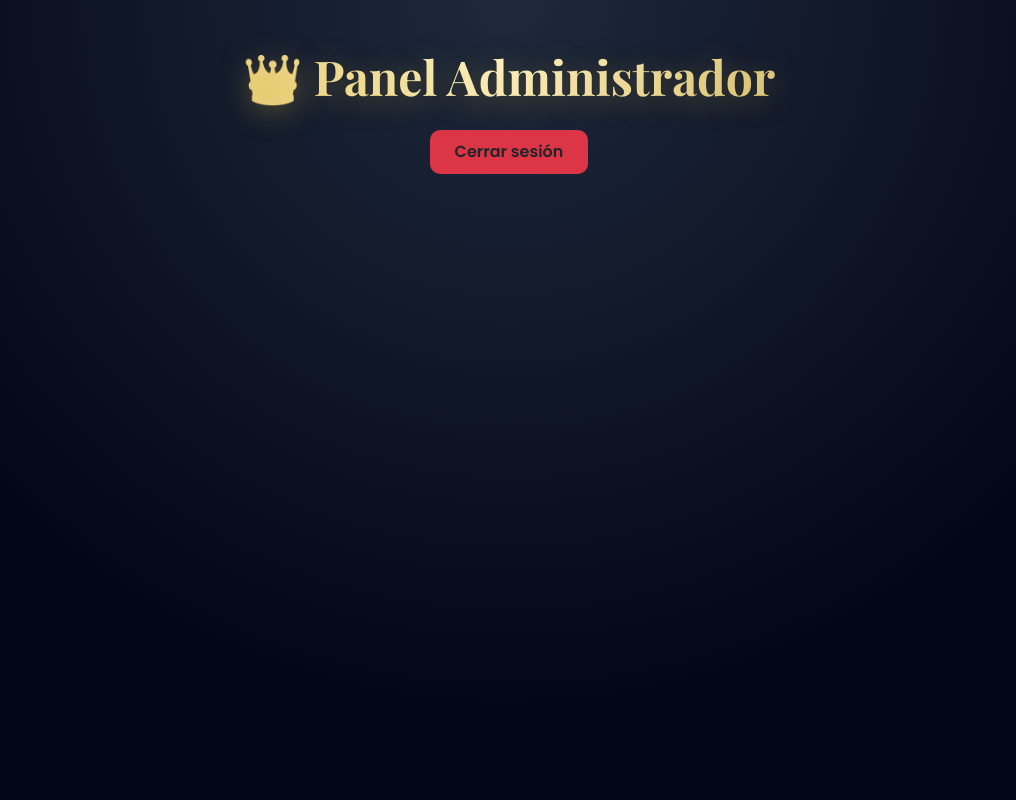
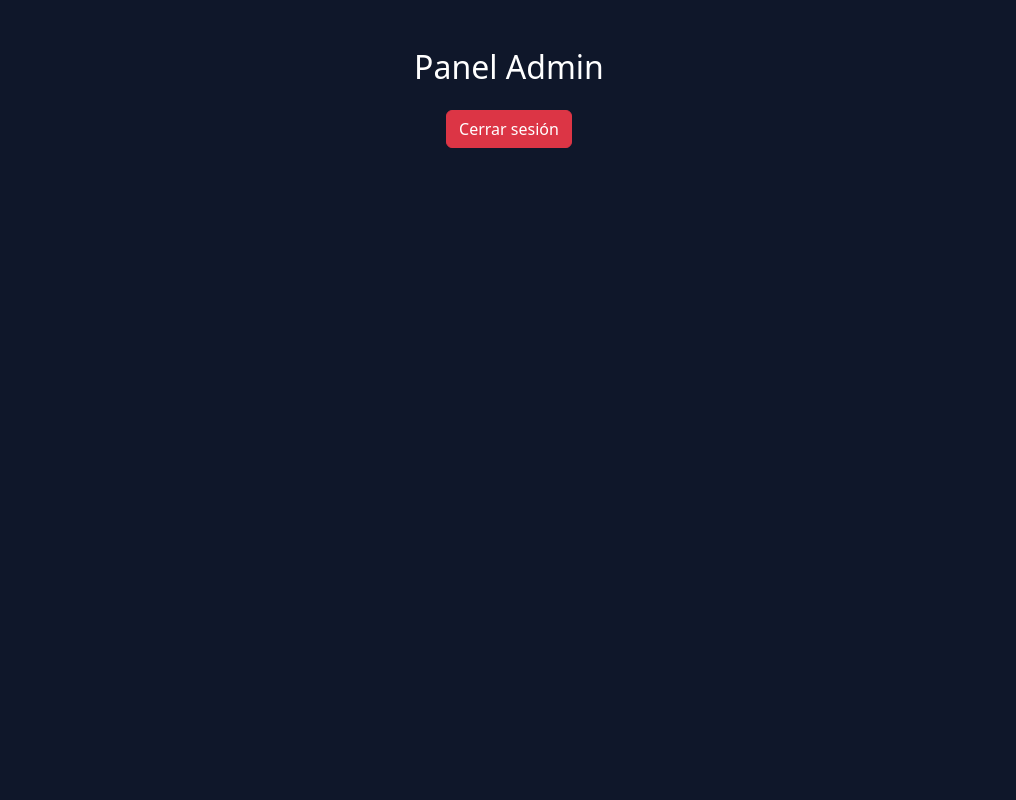
Before and after one commit to alex2205a/votacion-reina, a Flask app: page /admin in a window 1280 px wide. Shown: the whole page, without its empty margins (131-1147 px from the left). Run offline with Flask 3, Linux system fonts and the light colour scheme; the visitor is signed in with stand-in values (Sample User, id 1); data that the repository does not hold is empty; some libraries are stand-ins or nearby versions.

Commit message:
Update admin.html

```diff
--- a/templates/admin.html
+++ b/templates/admin.html
@@ -1,169 +1,30 @@
 <!DOCTYPE html>
 <html lang="es">
 <head>
-
 <meta charset="UTF-8">
 <title>Panel Administrador</title>
 <meta name="viewport" content="width=device-width, initial-scale=1">
 
 <link href="https://cdn.jsdelivr.net/npm/bootstrap@5.3.2/dist/css/bootstrap.min.css" rel="stylesheet">
 
-<link href="https://fonts.googleapis.com/css2?family=Playfair+Display:wght@700&family=Poppins:wght@300;400;600&display=swap" rel="stylesheet">
-
 <style>
-
-/* ===== PALETA ===== */
-
-:root{
---gold-main:#d4af37;
---gold-soft:#f5e6a5;
---gold-dark:#b8962e;
-
---bg-dark:#1e293b;
---bg-darker:#020617;
+body{
+background:#0f172a;
+color:white;
 }
 
-/* ===== FONDO ===== */
-
-body{
-background: radial-gradient(circle at top, #1e293b 0%, #020617 70%);
-font-family:'Poppins',sans-serif;
-color:white;
-min-height:100vh;
+.card-admin{
+background:white;
+border-radius:20px;
+padding:20px;
+color:black;
 }
 
-/* ===== TITULO ===== */
-
-.titulo-gala{
-font-family:'Playfair Display',serif;
-font-size:clamp(2rem,5vw,3rem);
-
-background:linear-gradient(
-to right,
-#d4af37,
-#fff3c4,
-#b8962e
-);
-
--webkit-background-clip:text;
--webkit-text-fill-color:transparent;
-
-font-weight:700;
-text-shadow:0 5px 30px rgba(212,175,55,0.35);
+.img-candidata{
+height:260px;
+object-fit:cover;
+border-radius:10px;
 }
-
-/* ===== TARJETAS ===== */
-
-.card-admin{
-
-background:white;
-
-border-radius:24px;
-
-padding:20px;
-
-box-shadow:0 15px 40px rgba(0,0,0,0.25);
-
-transition:.4s;
-
-border:none;
-
-}
-
-.card-admin:hover{
-
-transform:translateY(-10px);
-
-box-shadow:0 25px 60px rgba(0,0,0,0.4);
-
-}
-
-/* ===== IMAGEN ===== */
-
-.img-candidata{
-
-height:260px;
-
-object-fit:cover;
-
-border-radius:15px;
-
-box-shadow:0 10px 25px rgba(0,0,0,.2);
-
-}
-
-/* ===== INPUTS ===== */
-
-.form-control{
-
-border-radius:10px;
-
-border:2px solid #eee;
-
-}
-
-.form-control:focus{
-
-border-color:var(--gold-main);
-
-box-shadow:0 0 10px rgba(212,175,55,0.3);
-
-}
-
-/* ===== BOTON GUARDAR ===== */
-
-.btn-guardar{
-
-background:linear-gradient(45deg,#d4af37,#b8962e);
-
-border:none;
-
-color:white;
-
-font-weight:600;
-
-letter-spacing:1px;
-
-padding:10px;
-
-border-radius:10px;
-
-transition:.3s;
-
-}
-
-.btn-guardar:hover{
-
-transform:scale(1.05);
-
-box-shadow:0 10px 25px rgba(212,175,55,0.5);
-
-color:white;
-
-}
-
-/* ===== BOTON LOGOUT ===== */
-
-.btn-logout{
-
-background:#dc3545;
-
-border:none;
-
-padding:10px 25px;
-
-border-radius:10px;
-
-font-weight:600;
-
-}
-
-.btn-logout:hover{
-
-background:#b02a37;
-
-}
-
 </style>
 
 </head>
@@ -172,17 +33,16 @@
 
 <div class="container py-5">
 
-<h1 class="text-center mb-4 titulo-gala">👑 Panel Administrador</h1>
+<h2 class="text-center mb-4">Panel Admin</h2>
 
-<div class="text-center mb-5">
-<a href="/logout" class="btn btn-logout">Cerrar sesión</a>
+<div class="text-center mb-4">
+<a href="/logout" class="btn btn-danger">Cerrar sesión</a>
 </div>
 
 <div class="row g-4">
 
 {% for c in candidatas %}
-
-<div class="col-lg-3 col-md-4 col-sm-6">
+<div class="col-md-3">
 
 <div class="card-admin">
 
@@ -190,28 +50,32 @@
 
 <input type="hidden" name="id" value="{{c.id}}">
 
+{% if c.foto %}
 <img src="{{ c.foto }}" class="img-fluid img-candidata mb-3">
+{% else %}
+<img src="https://via.placeholder.com/300x260?text=Sin+imagen" class="img-fluid img-candidata mb-3">
+{% endif %}
 
-<label class="fw-bold text-dark">Nombre:</label>
+<input type="text" name="nombre" value="{{c.nombre}}" class="form-control mb-2">
 
-<input type="text" name="nombre" value="{{c.nombre}}" class="form-control mb-3">
+<input type="file" name="foto" class="form-control mb-2">
 
-<label class="fw-bold text-dark">Cambiar Foto:</label>
+{% if c.foto %}
+<button type="submit" name="eliminar_foto" value="1" class="btn btn-danger w-100 mb-2">
+Eliminar foto
+</button>
+{% endif %}
 
-<input type="file" name="foto" class="form-control mb-3">
-
-<button class="btn btn-guardar w-100">Guardar Cambios</button>
+<button class="btn btn-success w-100">Guardar</button>
 
 </form>
 
 </div>
 
 </div>
-
 {% endfor %}
 
 </div>
-
 </div>
 
 </body>
```
